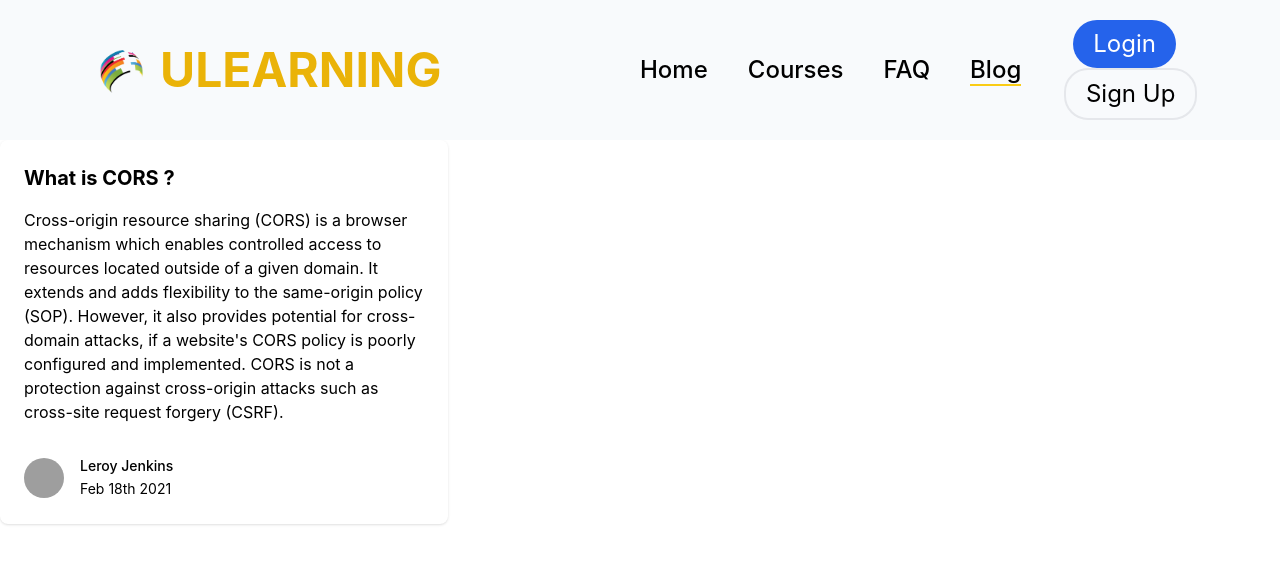
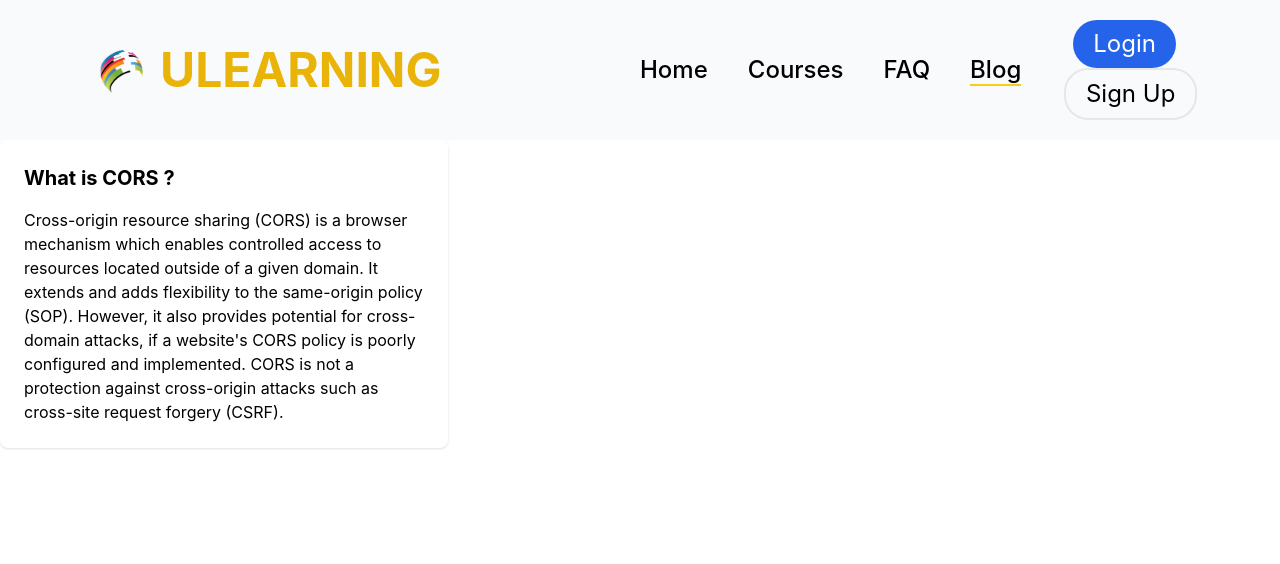
Before and after one commit to Minhaz-Khan/learning-platform-client-side, a React (Create React App) app: page /blog in a window 1280 px wide. Shown: the top 564 px of the page. Built offline with nearby package versions, Linux system fonts and the light colour scheme; no server answers; grey boxes are pictures that could not be loaded.

Commit message:
complet website

```diff
--- a/src/Component/Blog/Blog.js
+++ b/src/Component/Blog/Blog.js
@@ -7,13 +7,7 @@ const Blog = () => {
                 <article>
                     <h2 className="text-xl font-bold">What is CORS ?</h2>
                     <p className="mt-4 dark:text-gray-400">Cross-origin resource sharing (CORS) is a browser mechanism which enables controlled access to resources located outside of a given domain. It extends and adds flexibility to the same-origin policy (SOP). However, it also provides potential for cross-domain attacks, if a website's CORS policy is poorly configured and implemented. CORS is not a protection against cross-origin attacks such as cross-site request forgery (CSRF).</p>
-                    <div className="flex items-center mt-8 space-x-4">
-                        <img src="https://source.unsplash.com/100x100/?portrait" alt="" className="w-10 h-10 rounded-full dark:bg-gray-500" />
-                        <div>
-                            <h3 className="text-sm font-medium">Leroy Jenkins</h3>
-                            <time datetime="2021-02-18" className="text-sm dark:text-gray-400">Feb 18th 2021</time>
-                        </div>
-                    </div>
+
                 </article>
             </div>
         </div>
```
